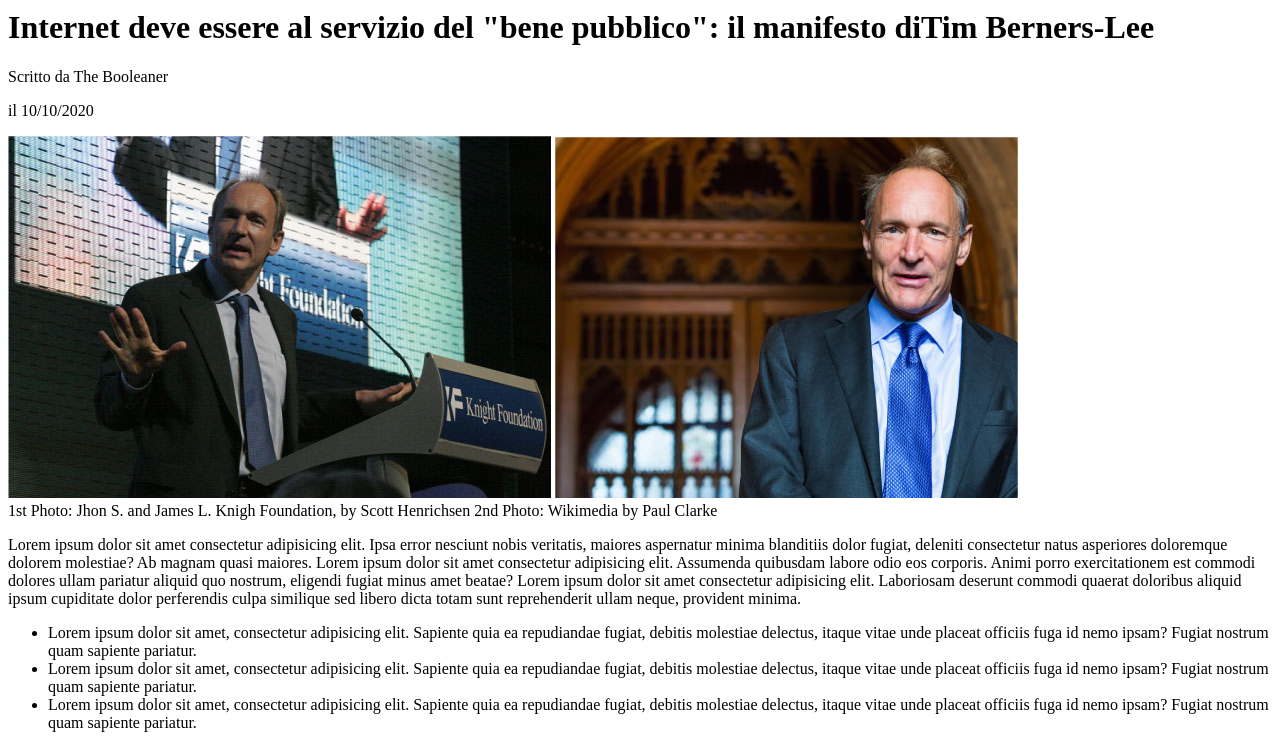
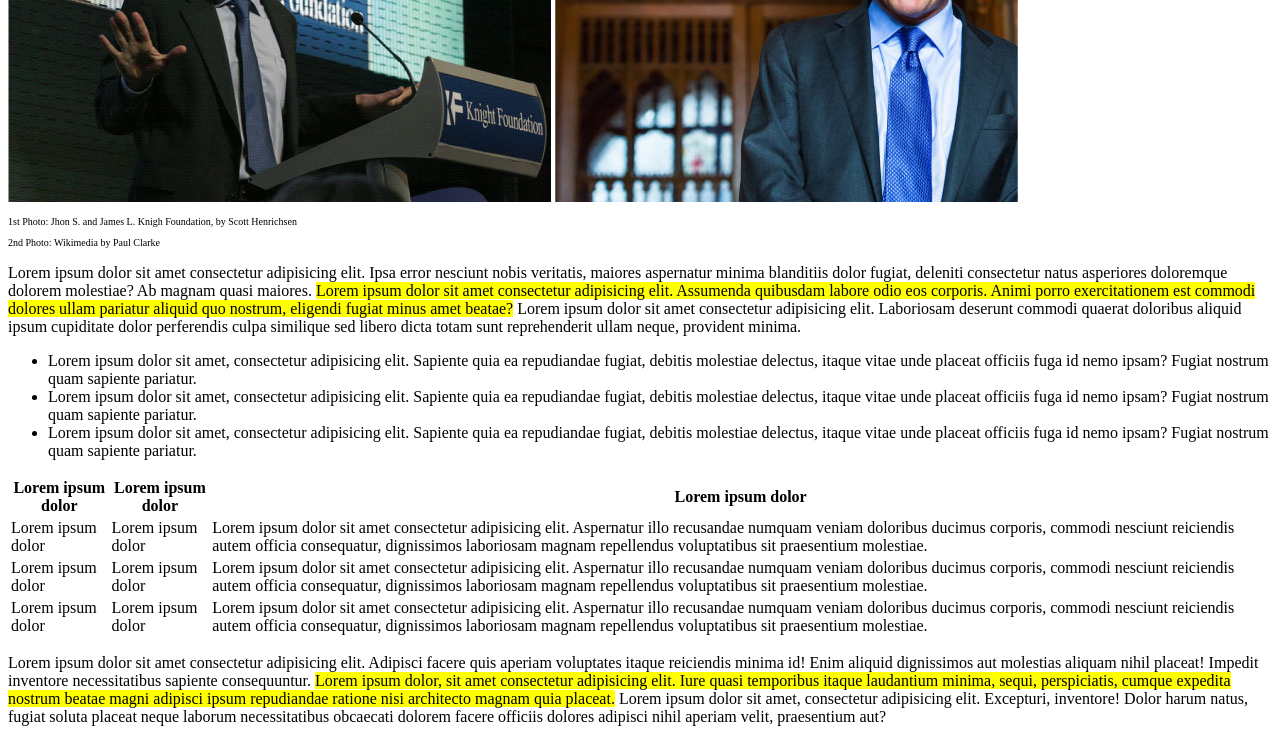
Before and after one commit to MarikaFriscina/html-css-booleaner, a plain HTML site: page index.html in a window 1280 px wide. Shown: the part 345-1092 px from the top of the page. Drawn offline with Linux system fonts and the light colour scheme.

Commit message:
add span and header style

```diff
--- a/css/style.css
+++ b/css/style.css
@@ -0,0 +1,32 @@
+header{
+    background-color: rgb(103, 182, 255);
+}
+
+#logo{
+    width:150px;
+}
+
+h1{
+    font-weight:bolder;
+}
+
+#desc{
+    color: rgb(138, 138, 138)
+}
+
+#title-desc{
+    color: rgb(0, 195, 255);
+    background-color: transparent !important;
+}
+
+#date{
+    font-size:10px;
+}
+
+.desc{
+    font-size: 10px;
+}
+
+span{
+    background-color: yellow;
+}
--- a/index.html
+++ b/index.html
@@ -10,19 +10,20 @@
 <body>
     <header>
         <section>
-        <img src="/img/logo.svg" alt="">
+        <img src="/img/logo.svg" alt="" id="logo">
         </section>
     </header>
     <main>
         <h1>Internet deve essere al servizio del "bene pubblico": il manifesto diTim Berners-Lee</h1>
-        <p>Scritto da <span>The Booleaner</span></p>
-        <p>il 10/10/2020</p>
+        <p id="desc">Scritto da <span id="title-desc">The Booleaner</span></p>
+        <p id="date">il 10/10/2020</p>
         <section>
             <img src="/img/tim-1.jpg" alt="">
             <img src="/img/tim-2.jpg" alt="">
         </section>
-        <span>1st Photo: Jhon S. and James L. Knigh Foundation, by Scott Henrichsen</span>
-        <span>2nd Photo: Wikimedia by Paul Clarke</span>
+
+        <p class="desc">1st Photo: Jhon S. and James L. Knigh Foundation, by Scott Henrichsen</p>
+        <p class="desc">2nd Photo: Wikimedia by Paul Clarke</p>
         <p>Lorem ipsum dolor sit amet consectetur adipisicing elit. Ipsa error nesciunt nobis veritatis, maiores aspernatur minima blanditiis dolor fugiat, deleniti consectetur natus asperiores doloremque dolorem molestiae? Ab magnam quasi maiores.
             <span>Lorem ipsum dolor sit amet consectetur adipisicing elit. Assumenda quibusdam labore odio eos corporis. Animi porro exercitationem est commodi dolores ullam pariatur aliquid quo nostrum, eligendi fugiat minus amet beatae?</span>
             Lorem ipsum dolor sit amet consectetur adipisicing elit. Laboriosam deserunt commodi quaerat doloribus aliquid ipsum cupiditate dolor perferendis culpa similique sed libero dicta totam sunt reprehenderit ullam neque, provident minima.
@@ -61,7 +62,7 @@
         <section>
             <p>Lorem ipsum dolor sit amet consectetur adipisicing elit. Adipisci facere quis aperiam voluptates itaque reiciendis minima id! Enim aliquid dignissimos aut molestias aliquam nihil placeat! Impedit inventore necessitatibus sapiente consequuntur.
                 <span>Lorem ipsum dolor, sit amet consectetur adipisicing elit. Iure quasi temporibus itaque laudantium minima, sequi, perspiciatis, cumque expedita nostrum beatae magni adipisci ipsum repudiandae ratione nisi architecto magnam quia placeat.</span>
-                Lorem ipsum dolor, sit amet consectetur adipisicing elit. Pariatur nemo saepe fuga nobis animi impedit non ad vitae veritatis. Vel quidem ullam molestiae maiores aspernatur tempora odit. In, odit totam?Lorem ipsum dolor sit amet consectetur adipisicing elit. Incidunt magni sapiente, ex doloribus consequatur numquam quae dolor quis est maiores. Ab modi quidem voluptatibus amet omnis autem mollitia aliquid quo!
+            Lorem ipsum dolor sit amet, consectetur adipisicing elit. Excepturi, inventore! Dolor harum natus, fugiat soluta placeat neque laborum necessitatibus obcaecati dolorem facere officiis dolores adipisci nihil aperiam velit, praesentium aut?
             </p>
         </section>
     </main>
```
